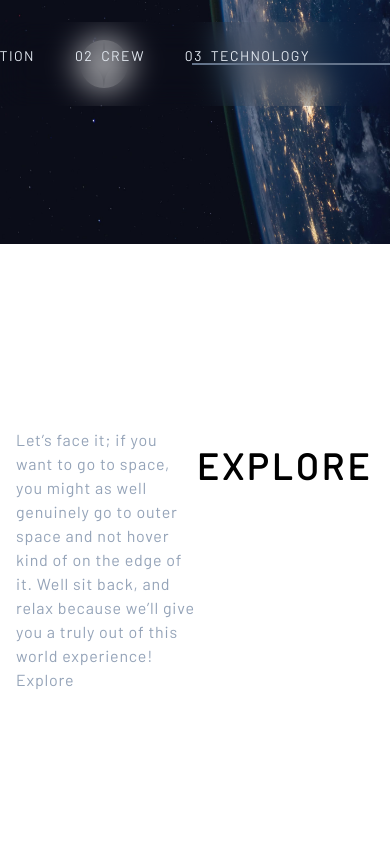
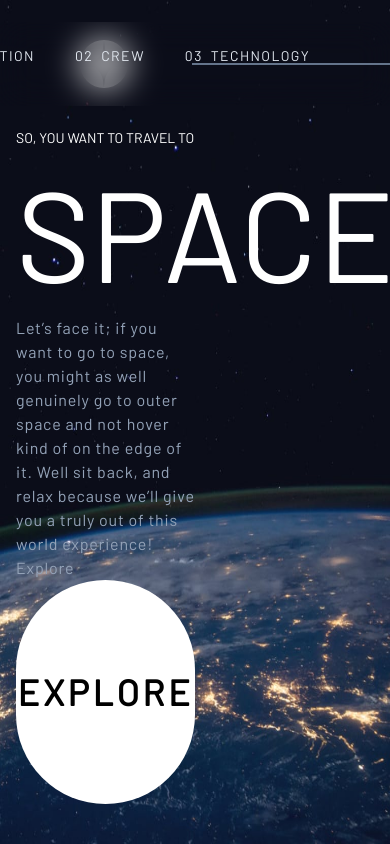
Before and after one commit to ashishmohanty10/space-tourism, a Next.js app: page / in a window 390 px wide. Shown: the top 844 px of the page. Built offline with nearby package versions, Linux system fonts and the light colour scheme.

Commit message:
added preview

```diff
--- a/src/app/page.tsx
+++ b/src/app/page.tsx
@@ -1,12 +1,12 @@
 import Image from "next/image";
-import HomeBG from "../../public/home/background-home-desktop.jpg";
-
+import HomeBGDesktop from "../../public/home/background-home-desktop.jpg";
+import HomeBGTablet from "../../public/home/background-home-tablet.jpg";
 export default function Home() {
   return (
-    <div>
+    <div className="">
       <HomePageBG />
 
-      <div className="w-full flex justify-between items-center h-[80vh] text-white">
+      <div className="w-full lg:flex justify-between items-center h-[80vh] text-white">
         <div className="w-1/2">
           <h2 className="uppercase text-sm mb-5">So, you want to travel to </h2>
 
@@ -35,9 +35,15 @@ export const HomePageBG = () => {
   return (
     <div className="absolute top-0 left-0 w-full -z-20">
       <Image
-        src={HomeBG}
+        src={HomeBGDesktop}
         alt="homepage background"
-        className="max-h-screen w-full object-cover"
+        className="hidden max-h-screen w-full object-cover lg:block"
+      />
+
+      <Image
+        src={HomeBGTablet}
+        alt="homepage background for tablet"
+        className="min-h-screen object-fill lg:hidden w-full"
       />
     </div>
   );
```
Also changed, not shown: public/previewImg.png (added), 1 other file (tests, documents, lock files or other folders).
